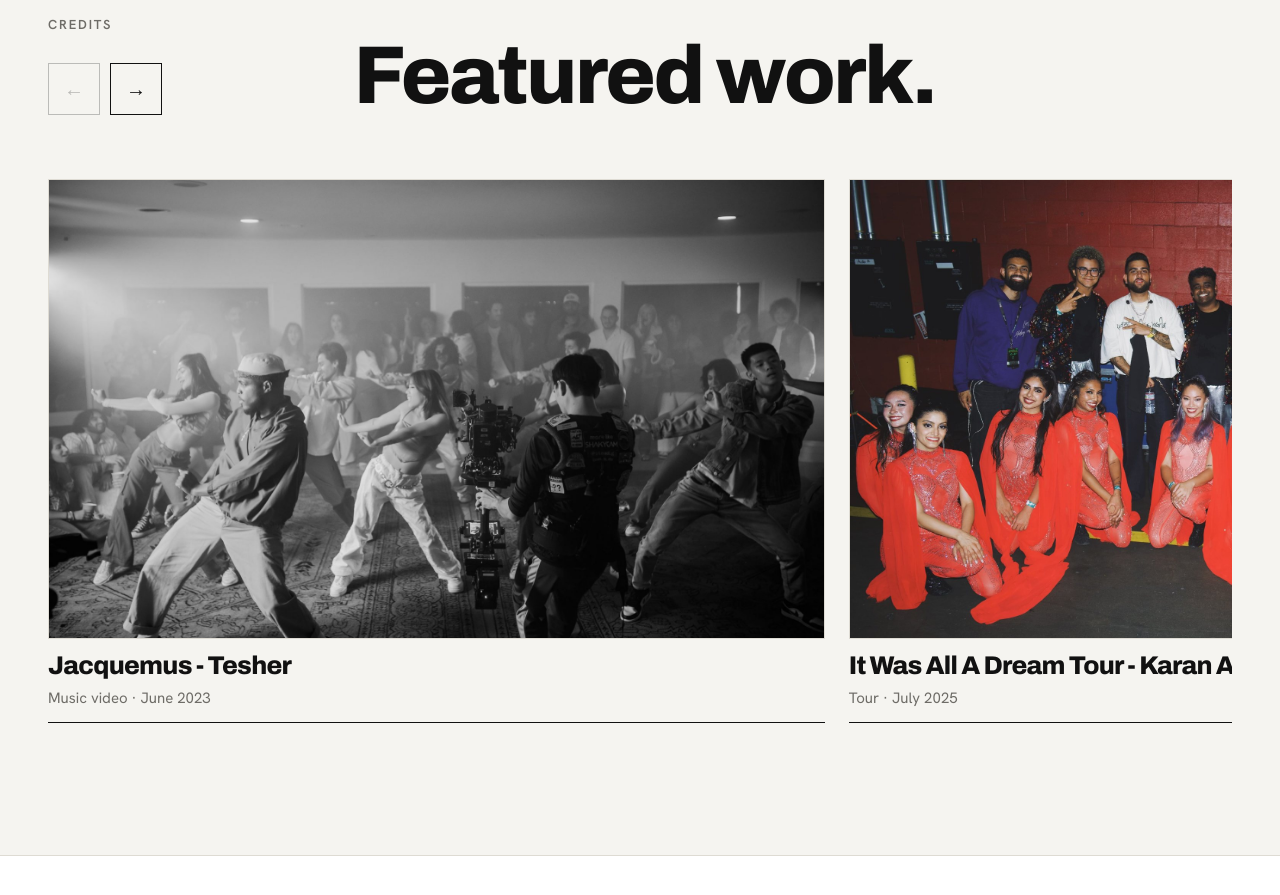
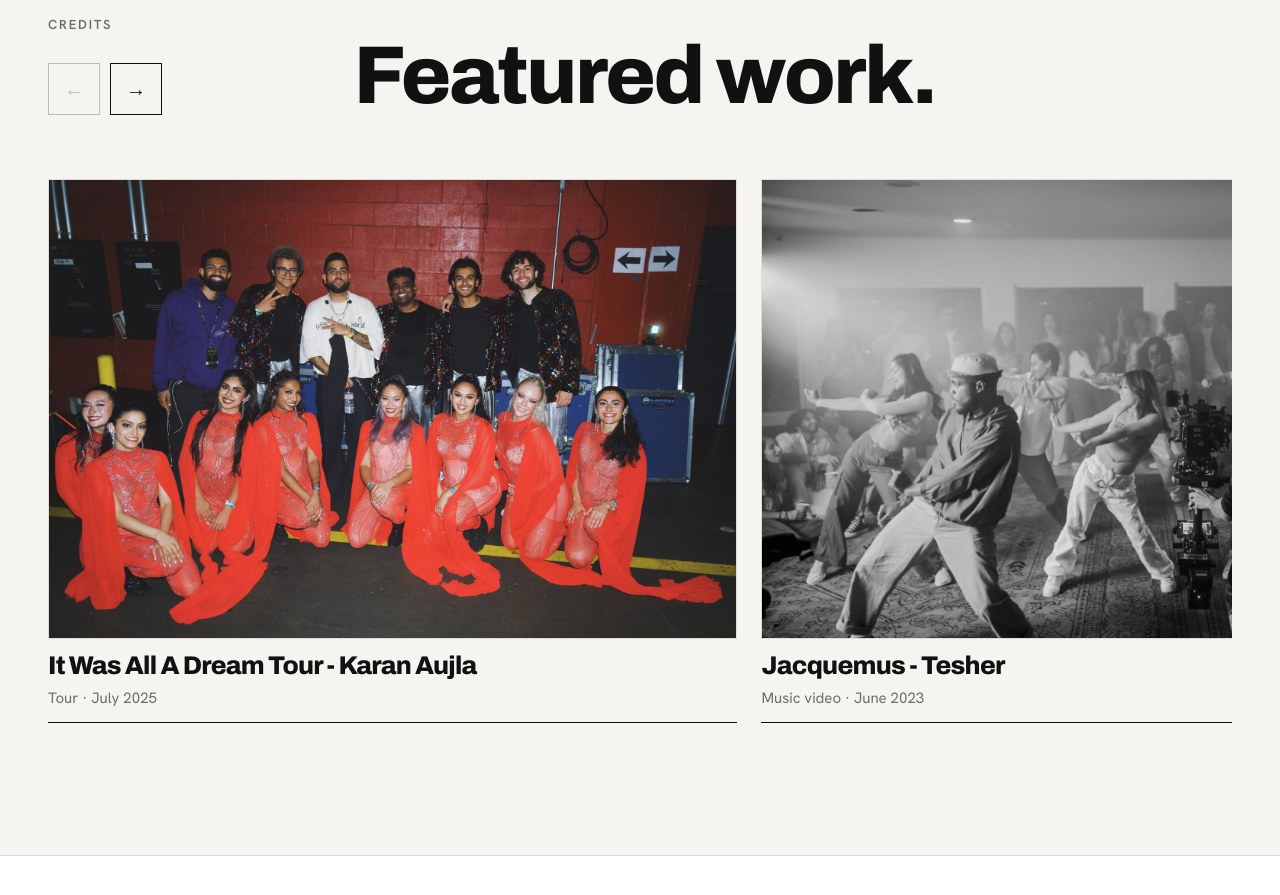
Before and after one commit to jloonker/jloonker.github.io, a plain HTML site: page index.html in a window 1280 px wide. Shown: the part 2913-3808 px from the top of the page. Drawn offline with Linux system fonts and the light colour scheme.

Commit message:
Featured work: newest first, link Aujla tour
Co-Authored-By: Claude Opus 5.5 <noreply@anthropic.com>
Claude-Session: https://claude.ai/code/session_01E8BEbdokeD8JhCCAeVhaLT

```diff
--- a/index.html
+++ b/index.html
@@ -304,10 +304,11 @@ footer{padding:clamp(56px,7vw,96px) 0 32px}
 /* ===== Featured work: edit this list =====
    photo: file name of an image in this folder (optional; shows a placeholder if empty)
    w, h: the photo's width and height in pixels, so wide and tall photos keep their shape
+   when: year-month (e.g. "2025-07") used to show the newest work first; cards without it go last
    link: where the card goes when clicked (optional) */
 const FEATURED = [
-  {title:"Jacquemus - Tesher", detail:"Music video · June 2023", date:"", photo:"fw-jacquemus.jpg", w:1800, h:1066, link:"https://www.instagram.com/p/Ct9RnPox1gc/"},
-  {title:"It Was All A Dream Tour - Karan Aujla", detail:"Tour · July 2025", date:"", photo:"fw-aujla-tour.jpg", w:1800, h:1201, link:""},
+  {title:"Jacquemus - Tesher", detail:"Music video · June 2023", when:"2023-06", date:"", photo:"fw-jacquemus.jpg", w:1800, h:1066, link:"https://www.instagram.com/p/Ct9RnPox1gc/"},
+  {title:"It Was All A Dream Tour - Karan Aujla", detail:"Tour · July 2025", when:"2025-07", date:"", photo:"fw-aujla-tour.jpg", w:1800, h:1201, link:"https://www.instagram.com/p/DMahazbxmUI/"},
   {title:"Project title", detail:"Role · Production or artist", date:"Jun 2026", photo:"", link:""},
   {title:"Project title", detail:"Role · Production or artist", date:"Mar 2026", photo:"", link:""},
   {title:"Project title", detail:"Role · Production or artist", date:"Dec 2025", photo:"", link:""}
@@ -315,7 +316,8 @@ const FEATURED = [
 (function(){
   const esc = t => String(t).replace(/[&<>"]/g, c => ({"&":"&amp;","<":"&lt;",">":"&gt;",'"':"&quot;"}[c]));
   const track = document.getElementById("fwTrack");
-  track.innerHTML = FEATURED.map(f => {
+  const items = FEATURED.slice().sort((x, y) => (y.when || "").localeCompare(x.when || ""));
+  track.innerHTML = items.map(f => {
     const r = (f.photo && f.w && f.h) ? f.w / f.h : 4/5;
     const media = f.photo
       ? `<div class="fw-photo"><img src="${esc(f.photo)}" alt="${esc(f.title)}" loading="lazy"></div>`
```
